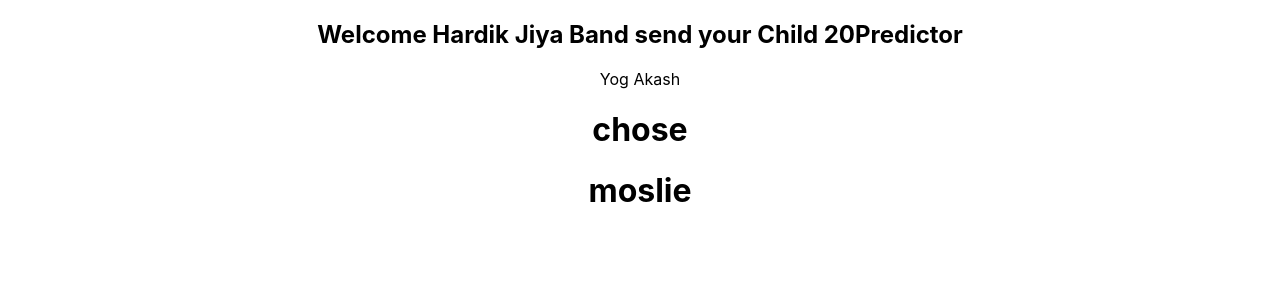
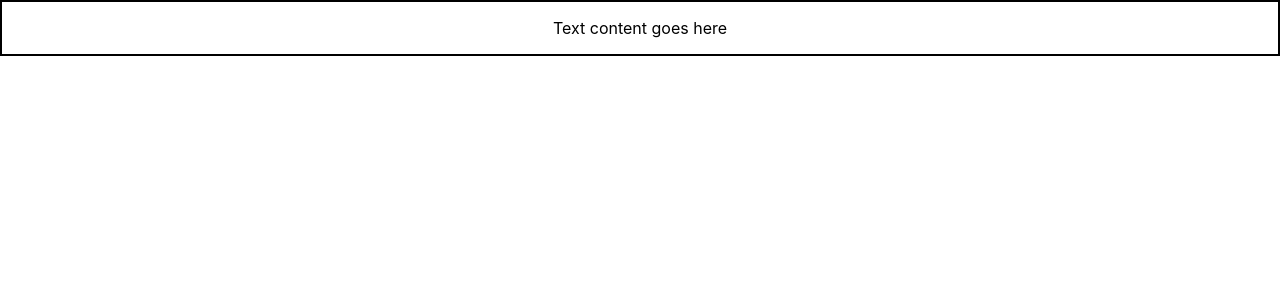
Before and after one commit to hardiktheprogrammer/typescript-chess, a React (Create React App) app in the folder my-app/: page / in a window 1280 px wide. Shown: the top 300 px of the page. Built offline with nearby package versions, Linux system fonts and the light colour scheme.

Commit message:
add  useState hook

```diff
--- a/my-app/src/App.tsx
+++ b/my-app/src/App.tsx
@@ -1,35 +1,12 @@
-import './App.css';
-import { Greet } from './components/Greet';
-import { Person } from './components/person';
-import { PersonList } from './components/PersonList';
+import './App.css'
+import { Container } from './components/container';
 function App() {
-  const personName = {
-    first: 'Yog',
-    last: 'Akash'
-  };
-
-  const nameList = [
-    {
-
-    first: 'Brulie',
-    last: 'chose'
-
-
-
-    },
-    {
-      first: 'Choslie',
-      last: 'moslie'
-    }
-  ]
 
   return (
-    <div className="App">
-      <Greet name='Jiya Band' messageCount={20} isLoggedIn={true} />
-      <Person name= {personName} />
-      <PersonList name= {nameList} />
+  <div  className='App'>
+    <Container styles={{border:'2px solid black', padding:'1rem' , display:'0'} } />
     </div>
-  );
+
+  )
 }
-
 export default App;
--- a/my-app/src/components/container.tsx
+++ b/my-app/src/components/container.tsx
@@ -1,9 +1,12 @@
-export const Container = () => {
+type ContainerProps = {
+    styles:React.CSSProperties
+}
+
+export const Container = (props:ContainerProps) => {
 
     return (
 
-        <div style={{ border: '1px solid black', padding: '1rem' }}>
-
+        <div style={props.styles}>
             Text content goes here
 
         </div>
```
Also changed, not shown: my-app/src/components/state/LoggedIn.tsx (added, +18 -0 lines).
